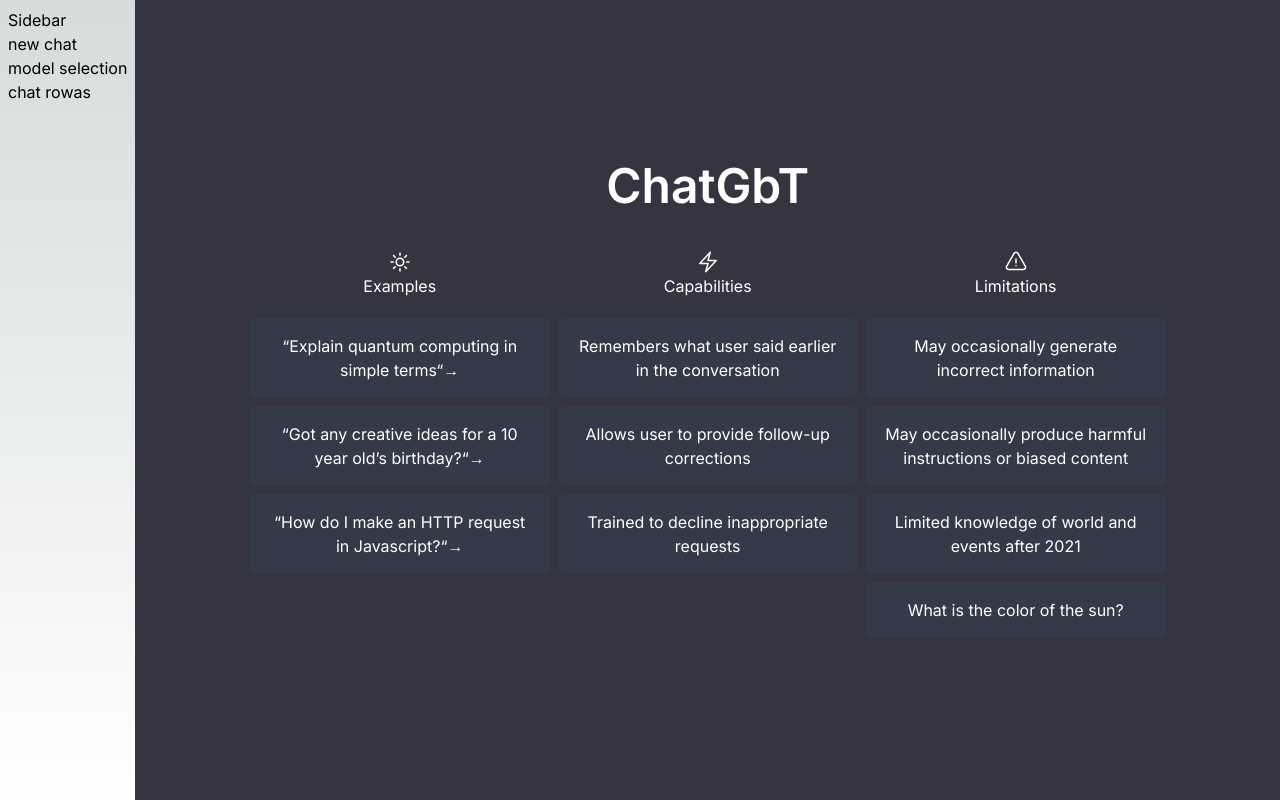
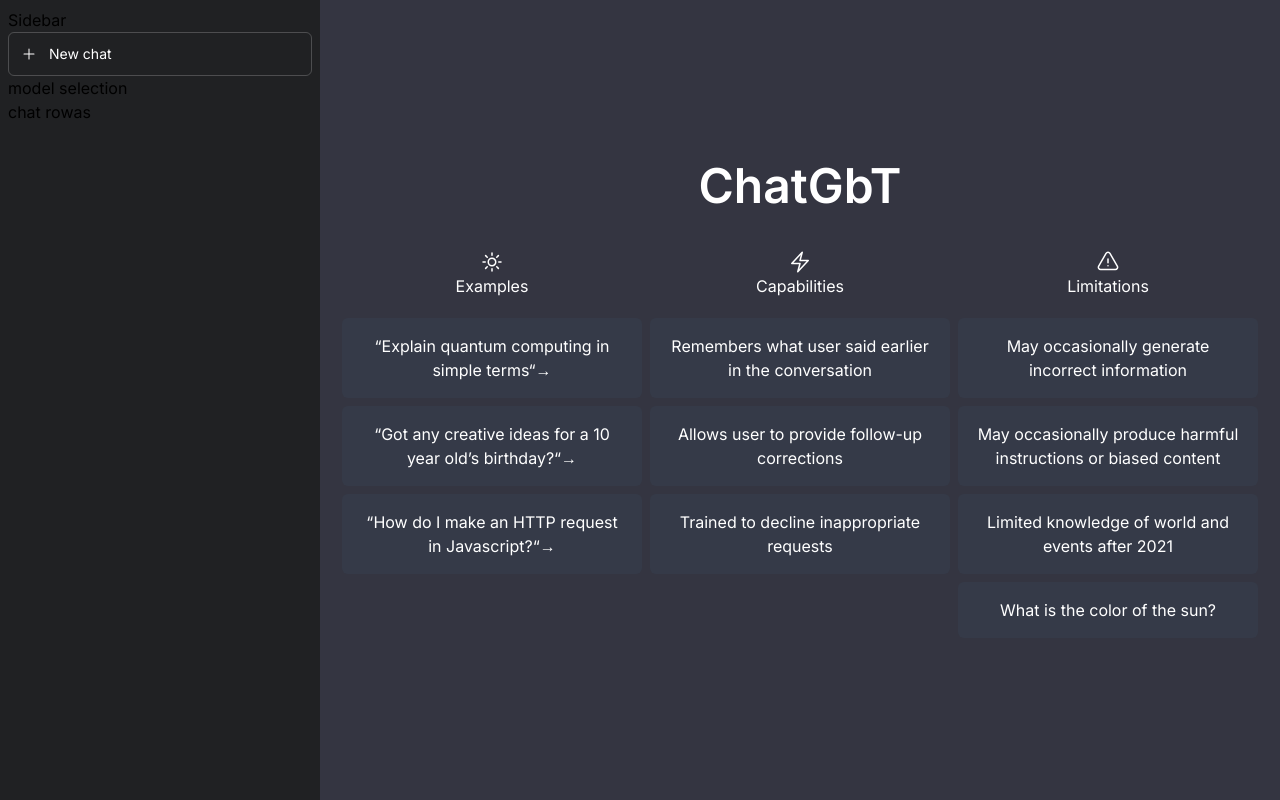
Before and after one commit to Solymaz/chatGPT-messenger, a Next.js app: page / in a window 1280 px wide. Built offline with nearby package versions, Linux system fonts and the light colour scheme.

Commit message:
new chat

```diff
--- a/app/globals.css
+++ b/app/globals.css
@@ -31,6 +31,9 @@ body {
     @apply p-4 bg-gray-700/50 rounded-md max-w-[300px];
   }
   .infoButton {
-    @apply hover:bg-gray-900;
+    @apply hover:bg-[#202123];
+  }
+  .chatRow {
+    @apply flex p-3 items-center gap-3 transition-colors duration-200 text-white cursor-pointer text-sm rounded-md border border-white/20 hover:bg-gray-500/10 h-11 flex-shrink-0 flex-grow;
   }
 }
--- /dev/null
+++ b/components/NewChat.tsx
@@ -0,0 +1,11 @@
+import { PlusIcon } from "@heroicons/react/24/solid";
+import React from "react";
+
+export default function NewChat() {
+  return (
+    <div className="chatRow">
+      <PlusIcon className="h-4 w-4" />
+      <p> New chat</p>
+    </div>
+  );
+}
--- a/components/SideBar.tsx
+++ b/components/SideBar.tsx
@@ -1,12 +1,13 @@
 import React from "react";
+import NewChat from "./NewChat";
 
 export default function SideBar() {
   return (
-    <div className="p-2 flex flex-col h-screen">
+    <div className="p-2 flex flex-col h-screen bg-[#202123] max-w-xs overflow-y-auto md:min-w-[20rem]">
       Sidebar
       <div className="flex-1">
         <div>
-          new chat
+          <NewChat />
           <div>model selection</div>
           chat rowas
         </div>
```
